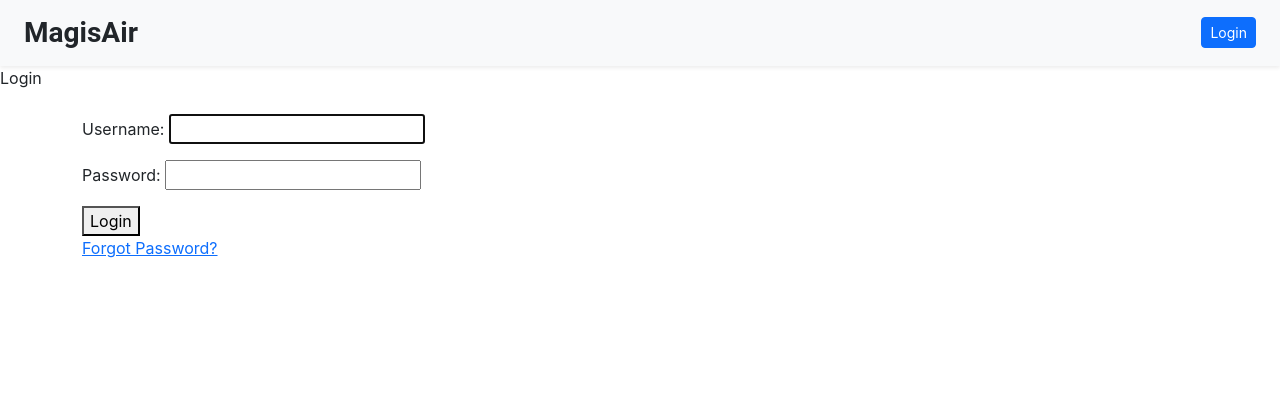
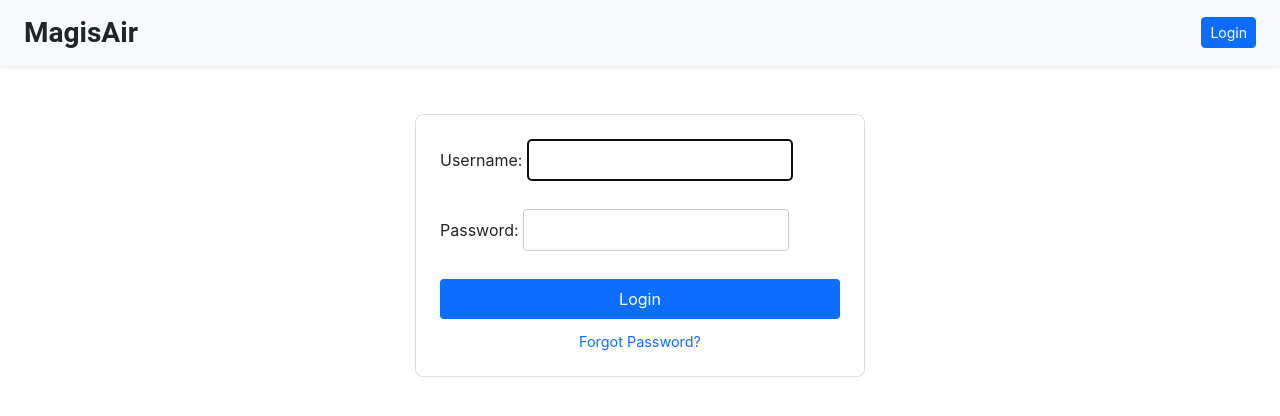
Before and after one commit to diego-nst/MagisAir-17-OneTooMany, a Django app: page /profile/login/ in a window 1280 px wide. Shown: the top 416 px of the page. Run offline with Django 5.2, Linux system fonts and the light colour scheme.

Commit message:
Designed login pages

```diff
--- a/MagisAir/templates/registration/login.html
+++ b/MagisAir/templates/registration/login.html
@@ -1,18 +1,67 @@
 {% extends 'base.html' %}
 
-{% block header %}Login{% endblock %}
+{% block title %}Login{% endblock %}
+
 {% block content %}
-    {% if form.errors %}
-        {% for field in form %}
-            {% for error in field.errors %}
-                {{error}}
-            {% endfor %}
-        {% endfor %}
-    {% endif %}
+    <style>
+        .login-card {
+            max-width: 450px;
+            margin: 3rem auto;
+            padding: 1.5rem;
+            border: 1px solid #ddd;
+            border-radius: 0.5rem;
+            background-color: #fff;
+        }
+
+        .login-card h2 {
+            text-align: center;
+            margin-bottom: 1rem;
+            font-weight: 500;
+        }
+
+        .login-card form {
+            display: flex;
+            flex-direction: column;
+            gap: 0.75rem;
+        }
+
+        .login-card input {
+            padding: 0.5rem;
+            border: 1px solid #ccc;
+            border-radius: 0.25rem;
+        }
+
+        .login-card button {
+            padding: 0.5rem;
+            border: none;
+            border-radius: 0.25rem;
+            background-color: #0d6efd;
+            color: white;
+            cursor: pointer;
+        }
+
+        .login-card button:hover {
+            background-color: #0b5ed7;
+        }
+
+        .login-card a {
+            display: block;
+            text-align: center;
+            margin-top: 0.75rem;
+            color: #0d6efd;
+            text-decoration: none;
+            font-size: 0.9rem;
+        }
+    </style>
+
+    <div class="login-card">
+
     <form method="POST">
         {% csrf_token %}
-        {{form.as_p}}
+        {{ form.as_p }}
         <button type="submit">Login</button>
     </form>
+
     <a href="{% url 'password_reset' %}">Forgot Password?</a>
+</div>
 {% endblock %}
```
Also changed, not shown: MagisAir/templates/registration/password_reset_complete.html (+33 -3 lines), MagisAir/templates/registration/password_reset_confirm.html (+61 -6 lines), MagisAir/templates/registration/password_reset_done.html (+33 -2 lines), MagisAir/templates/registration/password_reset_form.html (+51 -10 lines), MagisAir/FirstApp/migrations/0009_merge_20251129_0735.py (added).
